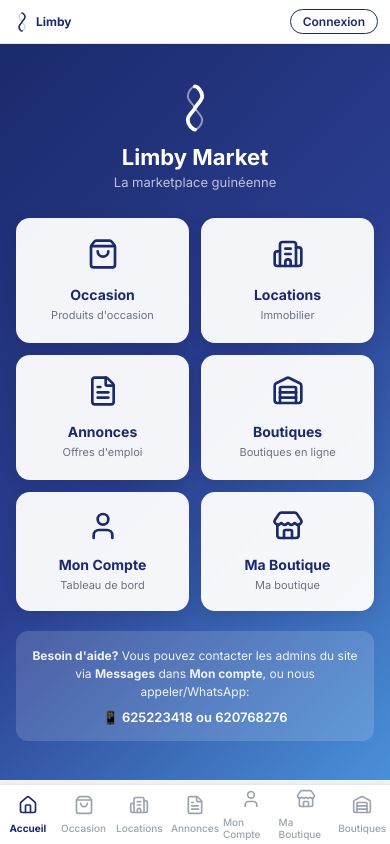
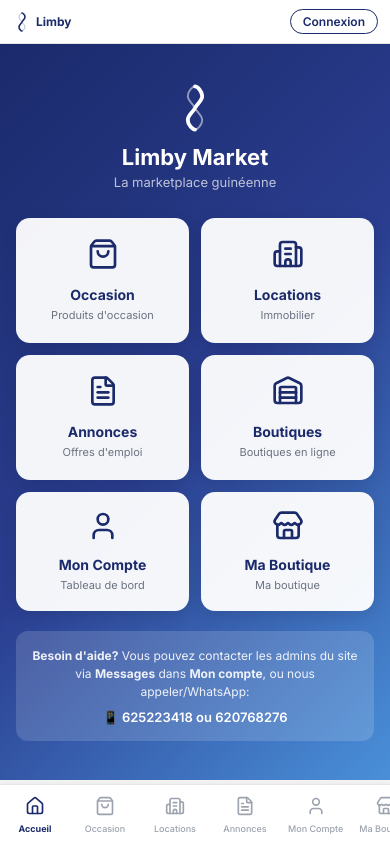
Before and after one commit to mamadouourlimby001/-limby-market-complet, a React (Vite) app in the folder frontend/: page / in a window 390 px wide. Built offline with nearby package versions, Linux system fonts and the light colour scheme; no server answers; the HTML template or start-up script is replaced by a standard one.

Commit message:
Improve BottomNav spacing and make it responsive with horizontal scroll

```diff
--- a/frontend/src/components/BottomNav.jsx
+++ b/frontend/src/components/BottomNav.jsx
@@ -18,9 +18,11 @@ const BottomNav = () => {
     <nav style={{
       position: 'fixed', bottom: 0, left: 0, right: 0, height: '60px',
       background: '#fff', borderTop: '1px solid #e5e7eb',
-      display: 'flex', alignItems: 'center', justifyContent: 'space-around',
+      display: 'flex', alignItems: 'center', justifyContent: 'flex-start',
+      overflowX: 'auto', overflowY: 'hidden',
       zIndex: 100, boxShadow: '0 -1px 6px rgba(0,0,0,0.05)',
-      paddingBottom: 'env(safe-area-inset-bottom)'
+      paddingBottom: 'env(safe-area-inset-bottom)',
+      WebkitOverflowScrolling: 'touch'
     }}>
       {tabs.map(tab => {
         const isActive = location.pathname === tab.path ||
@@ -28,9 +30,9 @@ const BottomNav = () => {
         return (
           <Link key={tab.path} to={tab.path} style={{
             display: 'flex', flexDirection: 'column', alignItems: 'center',
-            gap: '2px', textDecoration: 'none', flex: 1,
+            gap: '2px', textDecoration: 'none', minWidth: '70px', flex: '0 0 auto',
             color: isActive ? '#1B2A6B' : '#9ca3af',
-            transition: 'color 0.2s'
+            transition: 'color 0.2s', padding: '4px 8px'
           }}>
             <span style={{ fontSize: '20px' }}>
               {tab.icon === 'home' && <HomeIcon size={20} />}
@@ -42,8 +44,9 @@ const BottomNav = () => {
               {tab.icon === 'warehouse' && <Warehouse size={20} />}
             </span>
             <span style={{
-              fontSize: '10px', fontWeight: isActive ? 700 : 500,
-              color: isActive ? '#1B2A6B' : '#9ca3af'
+              fontSize: '9px', fontWeight: isActive ? 700 : 500,
+              color: isActive ? '#1B2A6B' : '#9ca3af',
+              whiteSpace: 'nowrap'
             }}>{tab.label}</span>
           </Link>
         );
```
